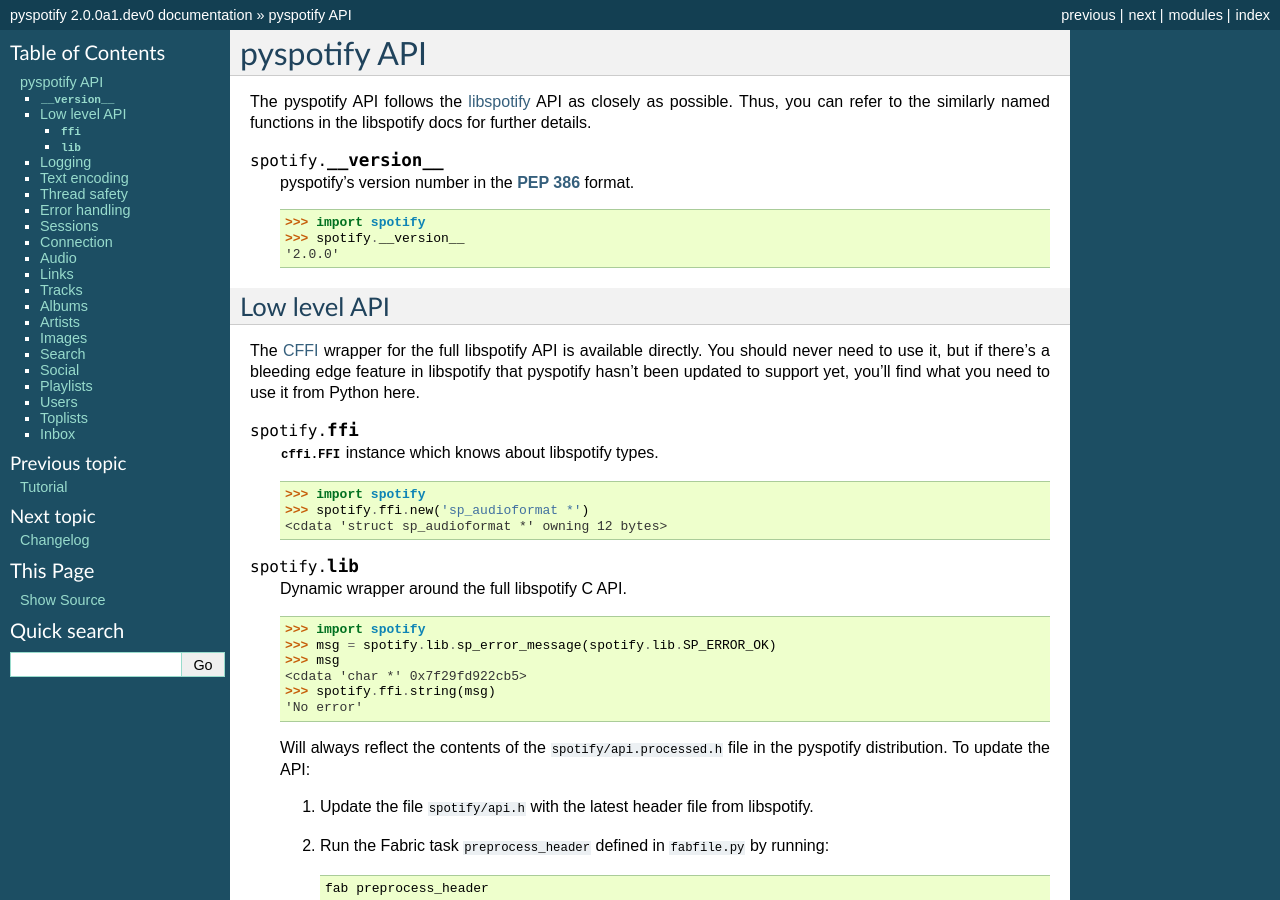
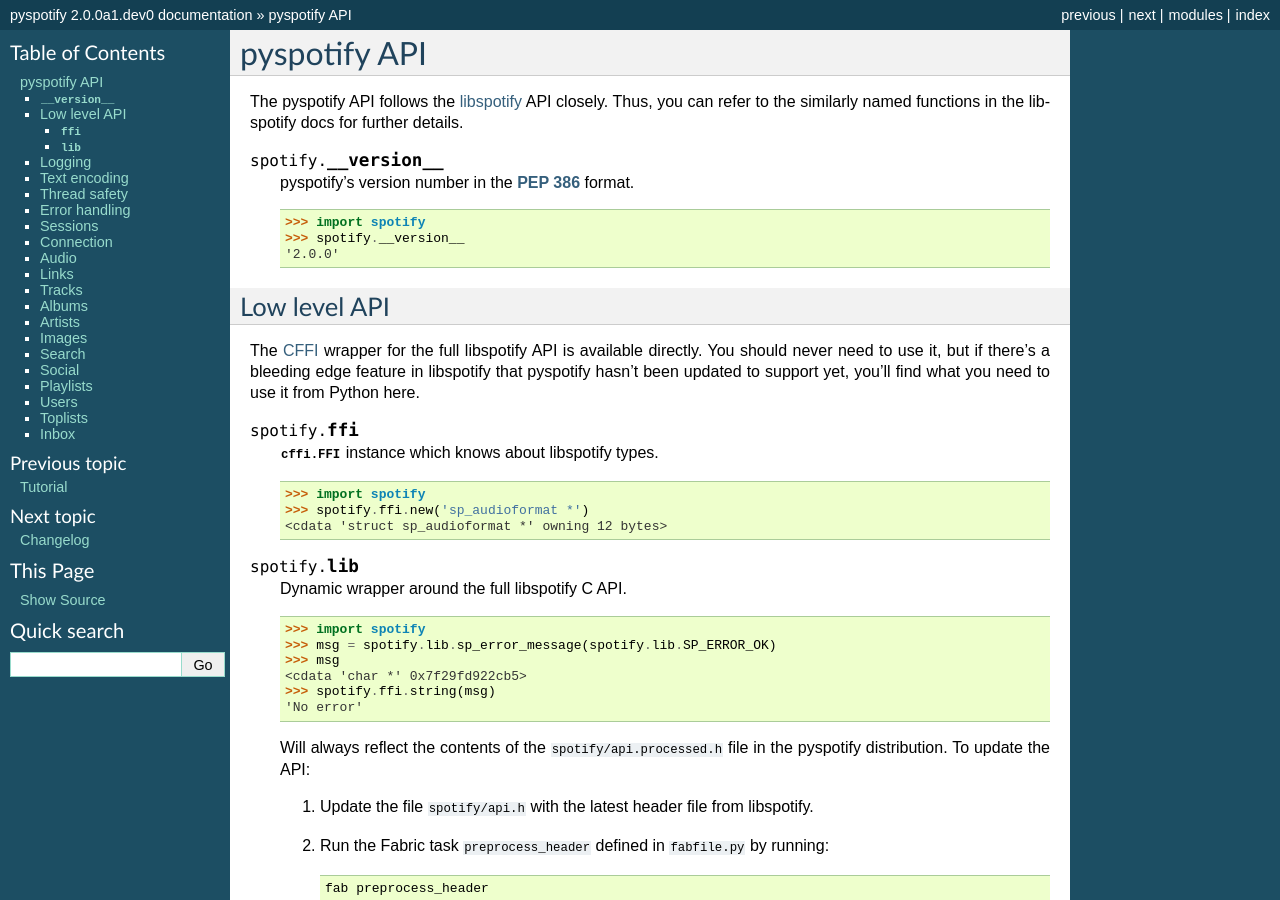
Before and after one commit to jodal/pyspotify, a Sphinx documentation site: the page built from docs/api.rst, in a window 1280 px wide and 900 px high. Built offline with Sphinx 7.4.7, drawn with Linux system fonts in a browser that asks for light colours.

```diff
--- a/docs/api.rst
+++ b/docs/api.rst
@@ -5,9 +5,9 @@ pyspotify API
 .. module:: spotify
 
 The pyspotify API follows the `libspotify
-<https://developer.spotify.com/technologies/libspotify/>`__ API as closely as
-possible. Thus, you can refer to the similarly named functions in the
-libspotify docs for further details.
+<https://developer.spotify.com/technologies/libspotify/>`__ API closely. Thus,
+you can refer to the similarly named functions in the libspotify docs for
+further details.
 
 
 .. attribute:: __version__
```
